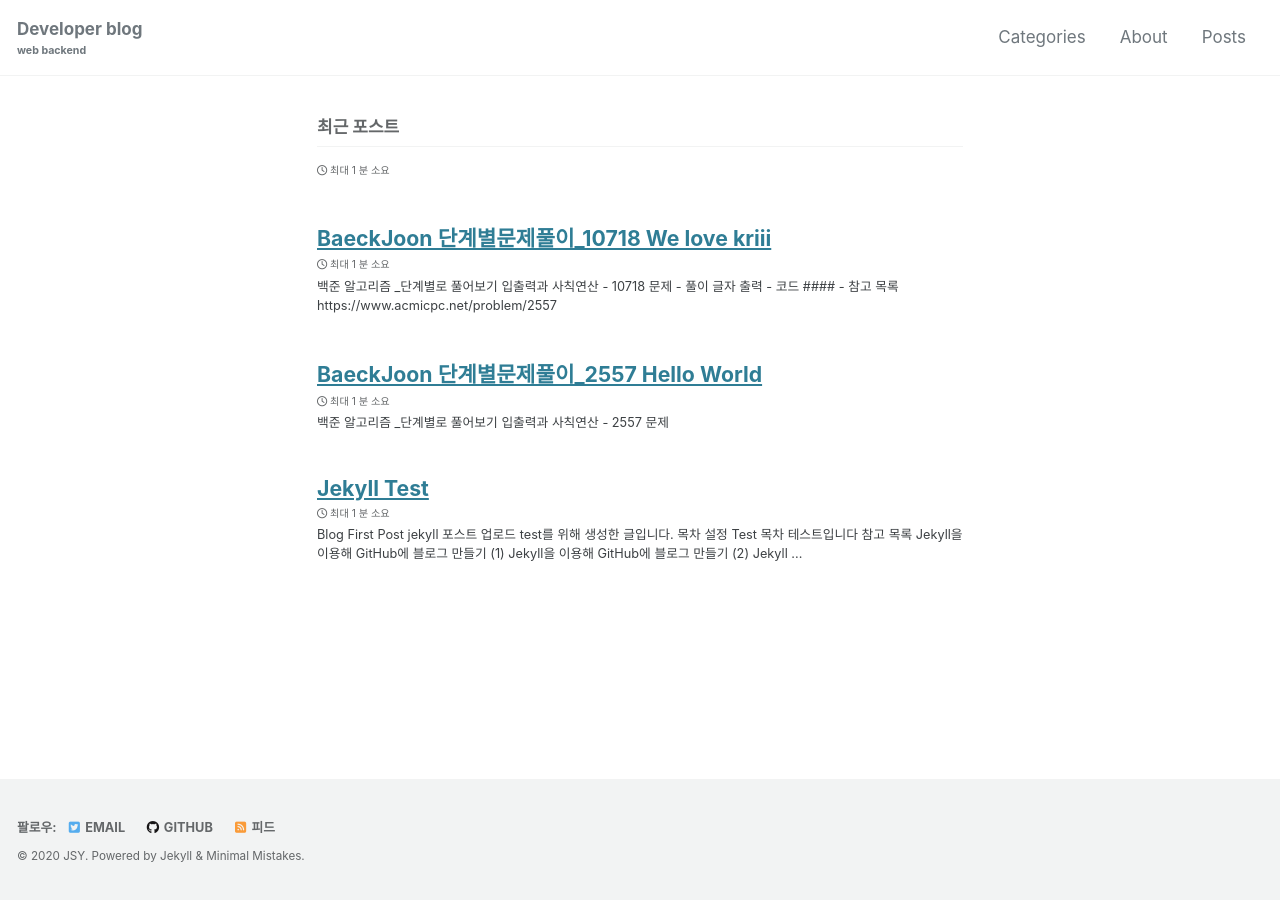
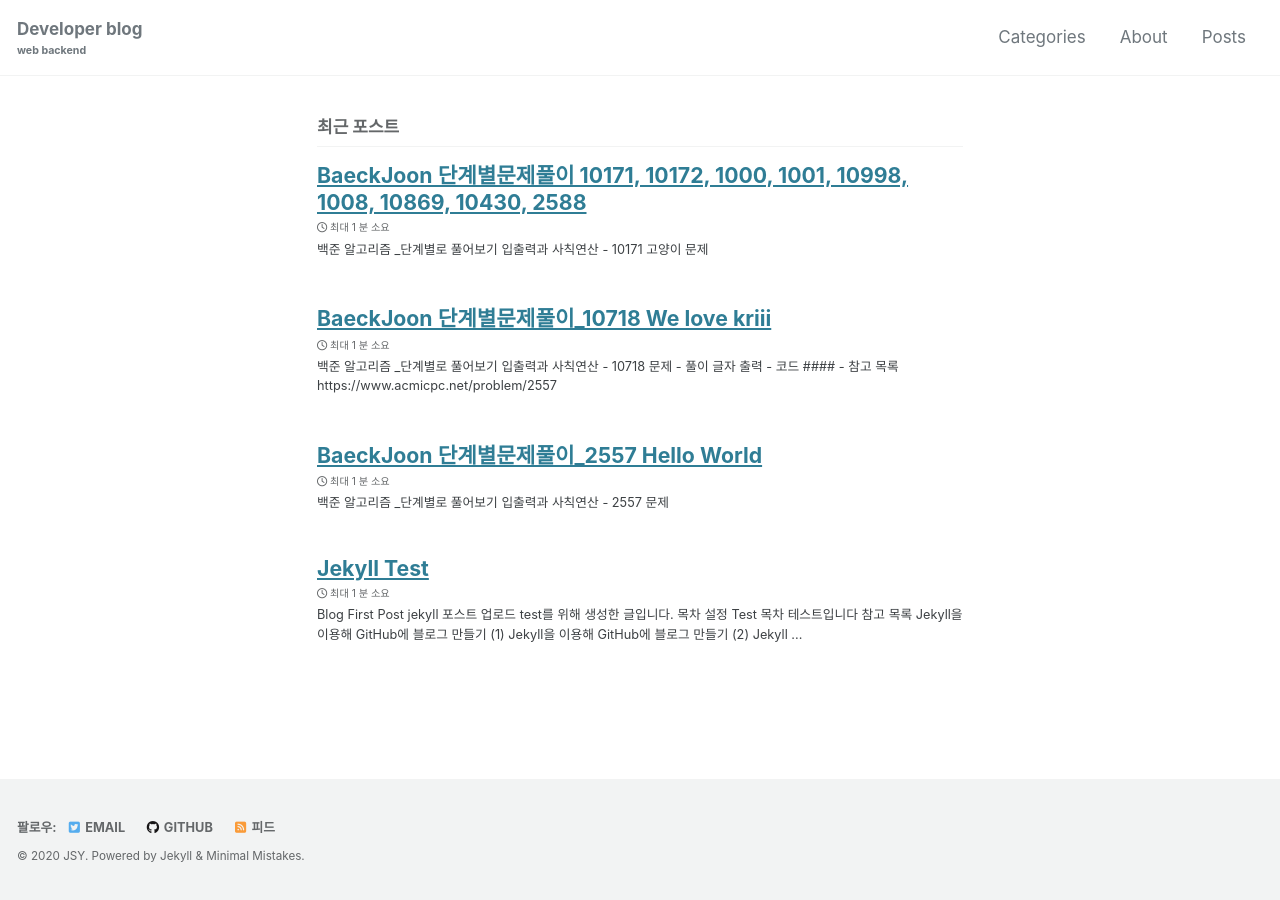
Before and after one commit to seoJang/seojang.github.io, a Jekyll site: the page built from index.markdown, in a window 1280 px wide. Built offline with Jekyll 4.4.1, drawn with Linux system fonts in a browser that asks for light colours; cached includes are drawn as plain includes; nearby versions of some CDN libraries; the list of posts is cut into pages by our own code.

Commit message:
git blog 0703 업로드 문제 해결2

```diff
--- a/_posts/2020-07-03-AlBJstep03.markdown
+++ b/_posts/2020-07-03-AlBJstep03.markdown
@@ -1,6 +1,6 @@
 ---
 layout: single
-title: "BaeckJoon 단계별문제풀이 10171, 10172, 1000, 1001, 10998, 1008, 10869, 10430, 2588
+title: "BaeckJoon 단계별문제풀이 10171, 10172, 1000, 1001, 10998, 1008, 10869, 10430, 2588"
 read_time: true
 categories:
  - BaeckJoon
@@ -63,7 +63,7 @@ toc_label: 목차
 코드
 >  ![image](https://user-images.githubusercontent.com/66898243/86420928-130f0080-bd13-11ea-91cc-7cdd5a0fd50d.png)
 
-#### - 2588 곱셈문제
+#### - 2588 곱셈 문제
 ![image](https://user-images.githubusercontent.com/66898243/86419965-e7d6e200-bd0f-11ea-999d-19e569107eae.png)
 
 코드
```
Also changed, not shown: 5 other files.
